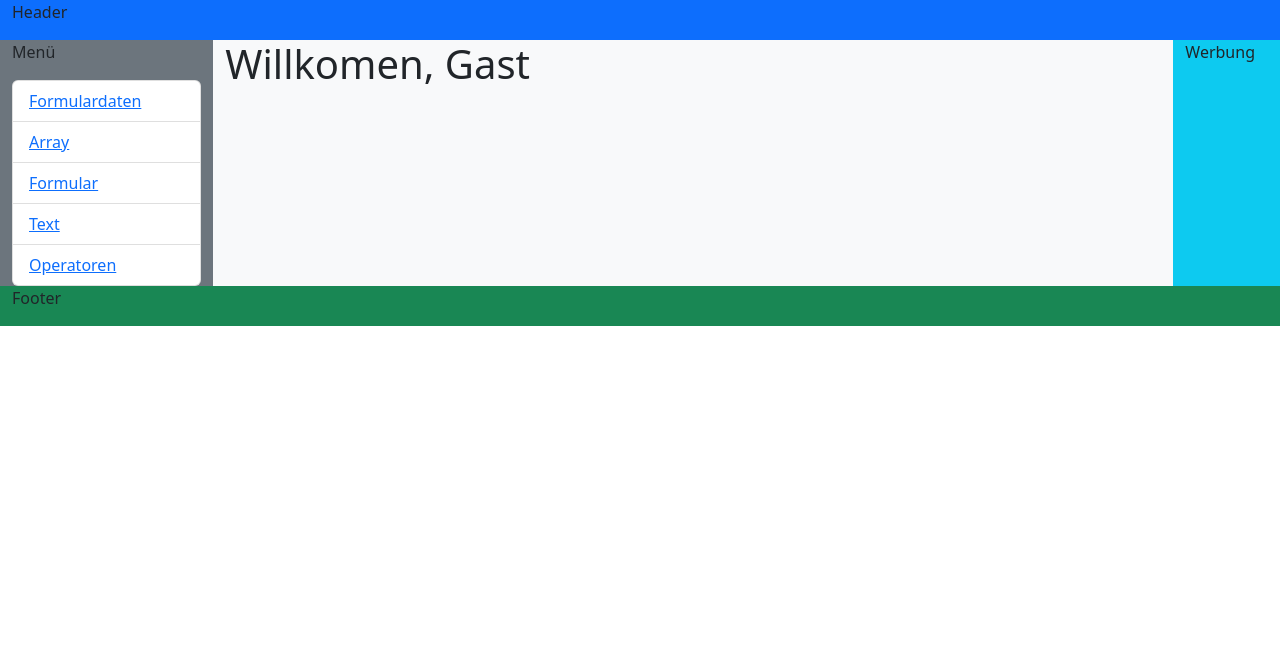
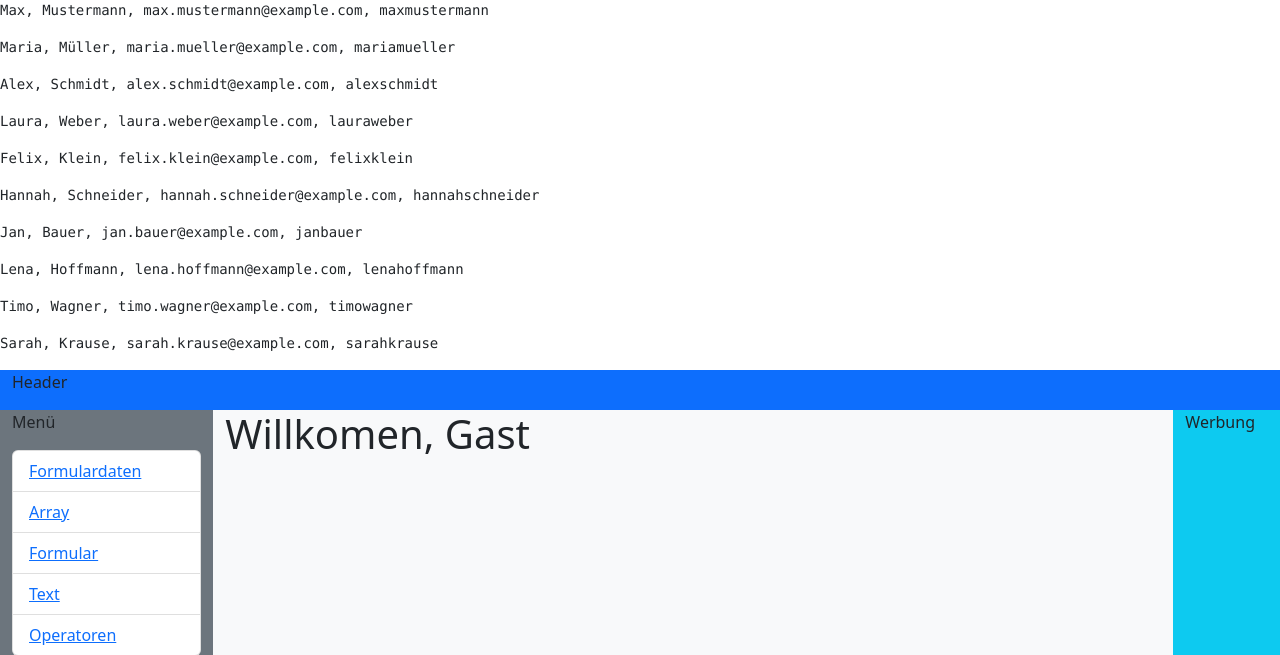
Before and after one commit to stampFabian/PHP-Test-Website-New, a PHP site: page /index.php in a window 1280 px wide. Shown: the top 655 px of the page. Run offline with PHP 8.4, Linux system fonts and the light colour scheme.

Commit message:
fix: regular commit

```diff
--- a/index.php
+++ b/index.php
@@ -2,7 +2,25 @@
 	require "funktionen.php";
 	//also require_once possible
 
-	//fopen("user.txt", "r")
+	if (file_exists("user.txt")){
+		if (is_file("user.txt")){
+			$handle = fopen("user.txt", "r");
+
+			while (!feof($handle)){
+				$zeile = fgets($handle);
+				echo "<pre>";
+				print_r($zeile);
+				echo "</pre>";
+			}
+			fclose($handle);
+		}
+		else {
+			echo "<p>Datei ist kein Verzeichnis</p>";
+		}
+	}
+	else {
+		echo "<p>Datei existiert nicht</p>";
+	}
 
 ?>
 <!DOCTYPE html>
--- /dev/null
+++ b/user.txt
@@ -0,0 +1,10 @@
+Max, Mustermann, max.mustermann@example.com, maxmustermann
+Maria, Müller, maria.mueller@example.com, mariamueller
+Alex, Schmidt, alex.schmidt@example.com, alexschmidt
+Laura, Weber, laura.weber@example.com, lauraweber
+Felix, Klein, felix.klein@example.com, felixklein
+Hannah, Schneider, hannah.schneider@example.com, hannahschneider
+Jan, Bauer, jan.bauer@example.com, janbauer
+Lena, Hoffmann, lena.hoffmann@example.com, lenahoffmann
+Timo, Wagner, timo.wagner@example.com, timowagner
+Sarah, Krause, sarah.krause@example.com, sarahkrause
```
